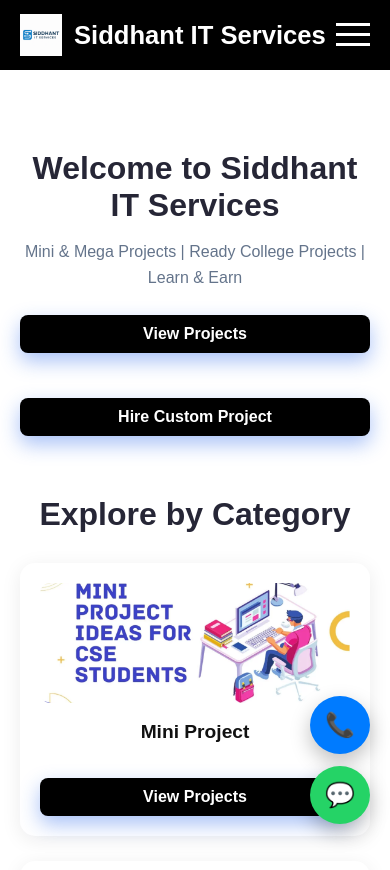
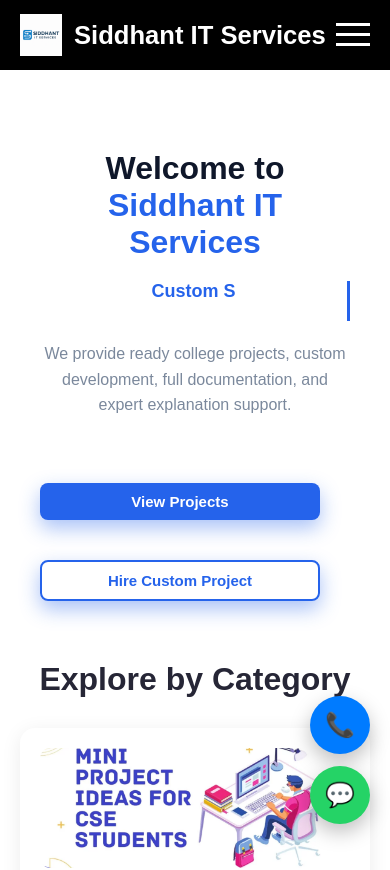
Before and after one commit to Siddhu2k04/Siddhant_IT_Services, a React (Create React App) app: page / in a window 390 px wide. Shown: the top 870 px of the page. Built offline with nearby package versions, Linux system fonts and the light colour scheme.

Commit message:
fixed hero sectio

```diff
--- a/src/pages/Home.js
+++ b/src/pages/Home.js
@@ -1,7 +1,7 @@
 import React from "react";
 import { useNavigate } from "react-router-dom";
 import "../styles/Home.css";
-
+ import { useEffect, useState } from "react";
 
 import {
   FaHtml5,
@@ -43,18 +43,79 @@
 const Home = ({ darkMode }) => {
   const navigate = useNavigate();
 
+
+  const words = [
+  "Mini & Final Year Projects",
+  "Custom Software Development",
+  "Source Code + Report + PPT",
+  "Full Explanation Support"
+];
+
+const [text, setText] = useState("");
+const [wordIndex, setWordIndex] = useState(0);
+const [charIndex, setCharIndex] = useState(0);
+const [isDeleting, setIsDeleting] = useState(false);
+
+useEffect(() => {
+  const currentWord = words[wordIndex];
+  let speed = isDeleting ? 50 : 100;
+
+  const timer = setTimeout(() => {
+    if (!isDeleting) {
+      setText(currentWord.substring(0, charIndex + 1));
+      setCharIndex(charIndex + 1);
+
+      if (charIndex === currentWord.length) {
+        setTimeout(() => setIsDeleting(true), 1200);
+      }
+    } else {
+      setText(currentWord.substring(0, charIndex - 1));
+      setCharIndex(charIndex - 1);
+
+      if (charIndex === 0) {
+        setIsDeleting(false);
+        setWordIndex((wordIndex + 1) % words.length);
+      }
+    }
+  }, speed);
+
+  return () => clearTimeout(timer);
+}, [charIndex, isDeleting, wordIndex]);
+
+
   return (
     <div className={`home-container ${darkMode ? "dark" : ""}`}>
 
-      {/* Hero Section */}
-      <section className="hero">
-        <h1>Welcome to Siddhant IT Services</h1>
-        <p>Mini & Mega Projects | Ready College Projects | Learn & Earn</p>
-        <div className="buttons">
-          <button className="btn" onClick={() => navigate("/projects")}>View Projects</button>
-          <button className="btn" onClick={() => navigate("/hire-us")}>Hire Custom Project</button>
-        </div>
-      </section>
+
+
+{/* Ultra Modern Hero */}
+<section className="hero">
+  <div className="hero-content">
+
+    <h1>
+      Welcome to <span>Siddhant IT Services</span>
+    </h1>
+
+    <h2 className="typing-text">
+      {text}
+    </h2>
+
+    <p>
+      We provide ready college projects, custom development,
+      full documentation, and expert explanation support.
+    </p>
+
+    <div className="hero-buttons">
+      <button className="btn primary" onClick={() => navigate("/projects")}>
+        View Projects
+      </button>
+      <button className="btn secondary" onClick={() => navigate("/hire-us")}>
+        Hire Custom Project
+      </button>
+    </div>
+
+  </div>
+</section>
 
 
 <a
--- a/src/styles/Home.css
+++ b/src/styles/Home.css
@@ -54,18 +54,168 @@
 section { animation: fadeInUp 1s ease forwards; }
 
 /* ========================== */
-/* Hero Section */
-.hero h1 {
-    font-size: 3rem;
-    font-weight: 700;
-    margin-bottom: 15px;
-    color: var(--accent-color);
+/* ================= ROOT THEMES ================= */
+
+:root {
+  --hero-bg: linear-gradient(135deg, #f8fafc, #e2e8f0);
+  --hero-text: #0f172a;
+  --accent: #2563eb;
+  --button-bg: #2563eb;
+  --button-text: #ffffff;
 }
 
+body.dark {
+  --hero-bg: linear-gradient(135deg, #0f172a, #1e293b);
+  --hero-text: #f1f5f9;
+  --accent: #38bdf8;
+  --button-bg: #38bdf8;
+  --button-text: #0f172a;
+}
+
+/* ================= HERO ================= */
+
+.hero {
+
+  display: flex;
+  align-items: center;
+  justify-content: center;
+  padding: 0 20px;
+  text-align: center;
+
+  color: var(--hero-text);
+  transition: 0.4s ease;
+}
+
+.hero-content {
+  max-width: 900px;
+  animation: fadeUp 1s ease;
+}
+
+.hero h1 {
+  font-size: 48px;
+  margin-bottom: 20px;
+}
+
+.hero h1 span {
+  color: var(--accent);
+}
+
+/* Typing Text */
+
+.typing-text {
+  font-size: 26px;
+  font-weight: 600;
+  color: var(--accent);
+  min-height: 40px;
+  margin-bottom: 20px;
+  border-right: 3px solid var(--accent);
+  white-space: nowrap;
+  overflow: hidden;
+}
+
+/* Paragraph */
+
 .hero p {
-    font-size: 1.2rem;
-    margin-bottom: 0px;
+  font-size: 17px;
+  margin-bottom: 40px;
+  opacity: 0.85;
 }
+
+/* Buttons */
+
+.hero-buttons {
+  display: flex;
+  justify-content: center;
+  gap: 20px;
+  flex-wrap: wrap;
+}
+
+.btn {
+  padding: 14px 32px;
+  border-radius: 40px;
+  font-weight: 600;
+  cursor: pointer;
+  transition: 0.3s ease;
+  font-size: 15px;
+  border: none;
+}
+
+.btn.primary {
+  background: var(--button-bg);
+  color: var(--button-text);
+}
+
+.btn.primary:hover {
+  transform: translateY(-5px);
+
+}
+
+.btn.secondary {
+  background: transparent;
+  border: 2px solid var(--accent);
+  color: var(--accent);
+}
+
+.btn.secondary:hover {
+  background: var(--accent);
+  color: var(--button-text);
+}
+
+/* Animation */
+
+@keyframes fadeUp {
+  from {
+    opacity: 0;
+    transform: translateY(40px);
+  }
+  to {
+    opacity: 1;
+    transform: translateY(0);
+  }
+}
+
+/* ================= RESPONSIVE ================= */
+
+@media (max-width: 992px) {
+  .hero h1 {
+    font-size: 38px;
+  }
+}
+
+@media (max-width: 768px) {
+  .hero h1 {
+    font-size: 30px;
+  }
+
+  .typing-text {
+    font-size: 20px;
+  }
+
+  .hero p {
+    font-size: 15px;
+  }
+
+  .hero-buttons {
+    flex-direction: column;
+    gap: 15px;
+  }
+
+  .btn {
+    width: 100%;
+    max-width: 280px;
+  }
+}
+
+@media (max-width: 480px) {
+  .hero h1 {
+    font-size: 24px;
+  }
+
+  .typing-text {
+    font-size: 18px;
+  }
+}
+
 
 /* Buttons */
 .buttons {
@@ -74,61 +224,6 @@
     gap: 20px;
     flex-wrap: wrap;
 }
-
-.btn {
-    padding: 12px 30px;
-    font-size: 1rem;
-    border: none;
-    border-radius: 50px;
-    cursor: pointer;
-    background: var(--btn-light);
-    color: #fff;
-    font-weight: 500;
-    box-shadow: 0 4px 15px var(--shadow-light);
-    transition: all 0.3s ease;
-}
-
-.showcase_btn {
-    padding: 12px 30px;
-    font-size: 1rem;
-    width: 100%;
-    border: none;
-    border-radius: var(--radius);
-    cursor: pointer;
-
-    /* Light mode default */
-    background: var(--btn-light);
-    color: #ffffff;
-
-    font-weight: 500;
-    box-shadow: 0 4px 15px var(--shadow-light);
-    transition: all 0.3s ease;
-}
-/* ========================== */
-/* Buttons Hover */
-.btn:hover,
-.showcase_btn:hover {
-    background: var(--btn-hover-light);
-    transform: translateY(-3px) scale(1.05);
-    animation: pulse 1s infinite;
-}
-
-/* ========================== */
-/* Dark Mode Buttons */
-.home-container.dark .btn,
-.home-container.dark .showcase_btn {
-    background: var(--btn-dark);
-    color: #ffffff; /* FIX: text visible */
-    box-shadow: 0 4px 15px var(--shadow-dark);
-}
-
-/* Dark Mode Hover */
-.home-container.dark .btn:hover,
-.home-container.dark .showcase_btn:hover {
-    background: var(--btn-hover-dark);
-}
-
-
 /* ========================== */
 /* Categories Section */
 .categories {
@@ -213,7 +308,7 @@
 /* ========================== */
 /* Why Choose Us */
 .why-choose-us {
-    margin: 80px 0;
+    margin: 50px 0;
 }
 
 .why-choose-us h2 {
@@ -365,6 +460,7 @@
 /* ========================== */
 /* Testimonials */
 .testimonials {
+
     margin: 1px 0;
 }
 
@@ -376,6 +472,7 @@
 
 .testimonial-cards {
     display: grid;
+    padding-top: 20px;
     grid-template-columns: repeat(auto-fit, minmax(250px, 1fr));
     gap: 25px;
 }
@@ -648,7 +745,8 @@
 /* ================= FAQ SECTION ================= */
 
 .faq {
-  padding: 80px 20px;
+  padding: 0px 0px;
+  padding-top: 50px;
   text-align: left;
   transition: 0.4s ease;
    width: 100%;
@@ -695,7 +793,7 @@
 
 /* FAQ Card Styling */
 .faq details {
-  max-width: 800px;
+  max-width: 1100px;
   margin: 15px auto;
   padding: 18px 25px;
   border-radius: 15px;
@@ -769,9 +867,8 @@
 /* ================= PRICING SECTION ================= */
 
 .pricing {
-  padding: 80px 20px;
+
   text-align: center;
-
   display: grid;
   grid-template-columns: repeat(auto-fit, minmax(280px, 1fr));
   gap: 30px;
@@ -790,7 +887,7 @@
 .price-card {
   background: var(--card-bg);
   color: var(--text-color);
- border: 2px solid #e7390e;
+  border: 2px solid #e7390e;
   padding: 40px 25px;
   border-radius: 18px;
   box-shadow: 0 10px 30px rgba(0,0,0,0.08);
@@ -852,7 +949,7 @@
 /* Premium Highlight */
 .price-card.premium {
   border: 2px solid #000dff;
-  transform: scale(1.05);
+
 }
 
 .price-card.premium::before {
@@ -971,3 +1068,66 @@
   --card-bg: #1e293b;
   --text-color: #f1f5f9;
 }
+
+/* ================= RESPONSIVE ================= */
+
+/* Tablet View */
+@media (max-width: 992px) {
+  .how-it-works {
+    padding: 60px 15px;
+  }
+
+  .how-it-works h2 {
+    font-size: 30px;
+  }
+
+  .process-container {
+    gap: 30px;
+  }
+
+  .process-box {
+
+  }
+}
+
+/* Mobile View */
+@media (max-width: 768px) {
+  .process-container {
+    grid-template-columns: 1fr; /* Single column */
+  }
+
+  .process-box {
+    text-align: center;
+  }
+
+
+
+  .step span {
+    margin-right: 10px;
+  }
+
+  .step p {
+    font-size: 13px;
+  }
+}
+
+/* Small Mobile */
+@media (max-width: 480px) {
+  .how-it-works h2 {
+    font-size: 24px;
+  }
+
+  .process-box {
+    padding: 25px 15px;
+  }
+
+  .step span {
+    width: 30px;
+    height: 30px;
+    font-size: 13px;
+  }
+
+  .step p {
+    font-size: 12px;
+  }
+}
```
